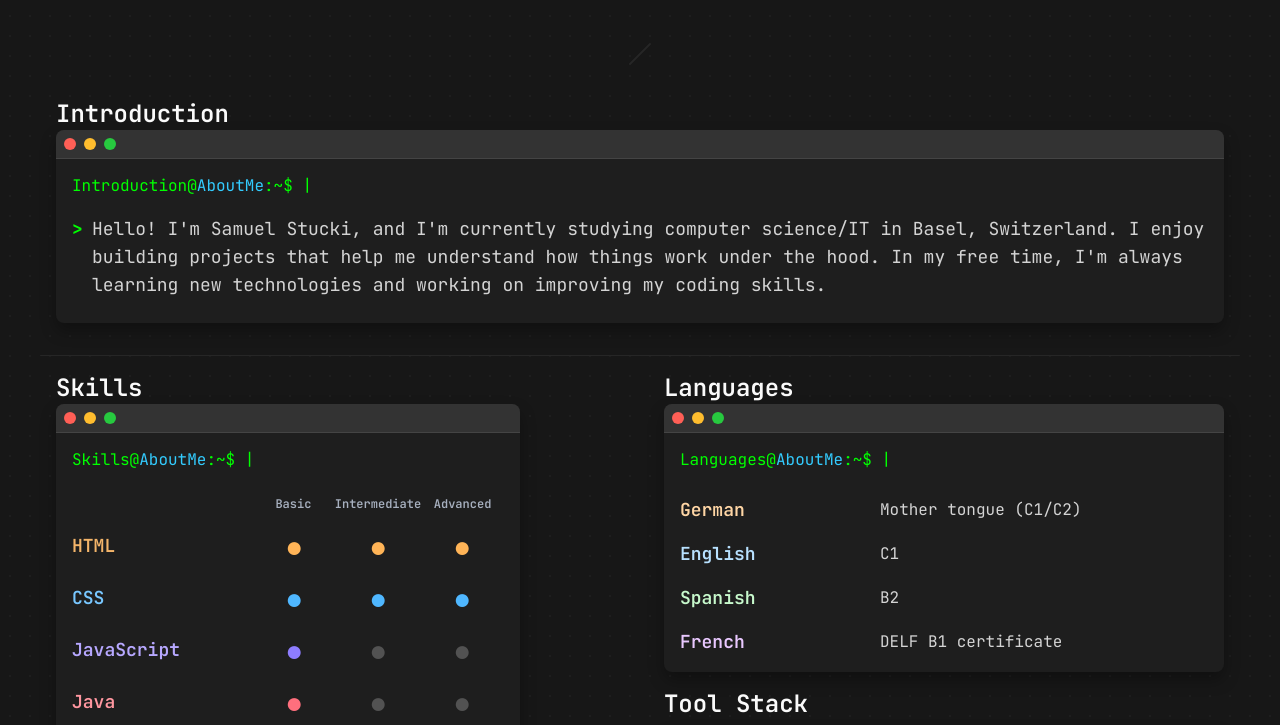
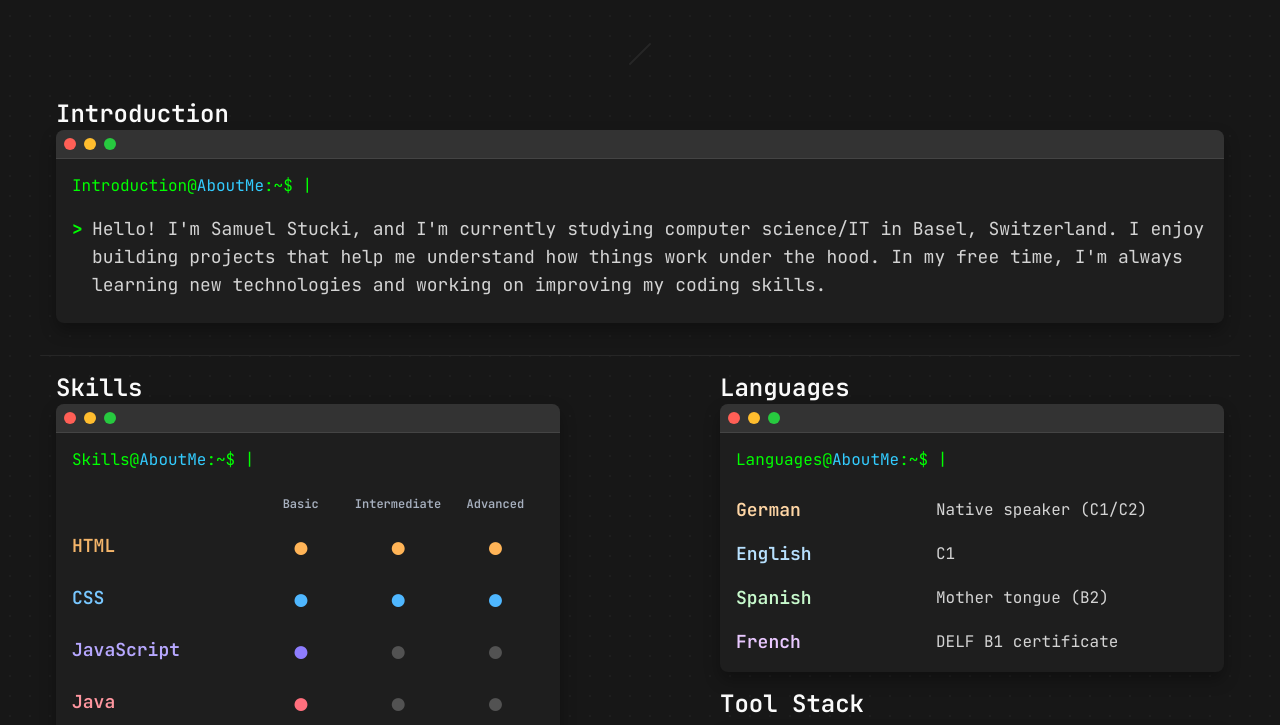
Before and after one commit to melodingo/melodingo.github.io, a website: page pages/About.html in a window 1280 px wide. Shown: the part 54-779 px from the top of the page. Drawn offline with nearby package versions, Linux system fonts and the light colour scheme.

Commit message:
grammatical fixes

```diff
--- a/pages/About.html
+++ b/pages/About.html
@@ -497,7 +497,7 @@
                             <div class="space-y-4 mt-4">
                                 <div class="animate__animated animate__fadeIn grid items-center" style="animation-delay: 0.1s; grid-template-columns: minmax(140px, 200px) 1fr;">
                                     <span class="text-lg font-semibold" style="color: #ffd6a5;">German</span>
-                                    <span class="text-base" style="color: #d4d4d4;">Mother tongue (C1/C2)</span>
+                                    <span class="text-base" style="color: #d4d4d4;">Native speaker (C1/C2)</span>
                                 </div>
 
                                 <div class="animate__animated animate__fadeIn grid items-center" style="animation-delay: 0.15s; grid-template-columns: minmax(140px, 200px) 1fr;">
@@ -507,7 +507,7 @@
 
                                 <div class="animate__animated animate__fadeIn grid items-center" style="animation-delay: 0.2s; grid-template-columns: minmax(140px, 200px) 1fr;">
                                     <span class="text-lg font-semibold" style="color: #c7f9cc;">Spanish</span>
-                                    <span class="text-base" style="color: #d4d4d4;">B2</span>
+                                    <span class="text-base" style="color: #d4d4d4;">Mother tongue (B2)</span>
                                 </div>
 
                                 <div class="animate__animated animate__fadeIn grid items-center" style="animation-delay: 0.25s; grid-template-columns: minmax(140px, 200px) 1fr;">
```
Also changed, not shown: resources/css/style.css.
